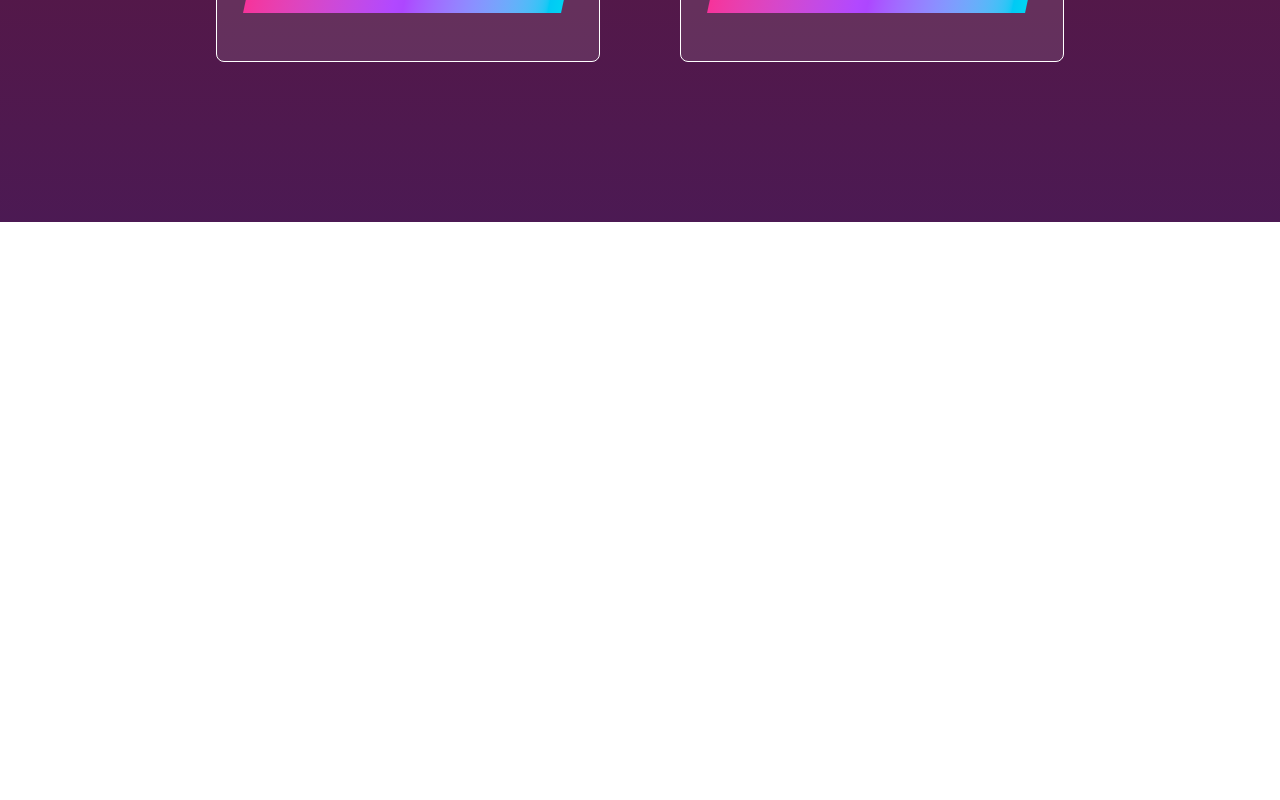
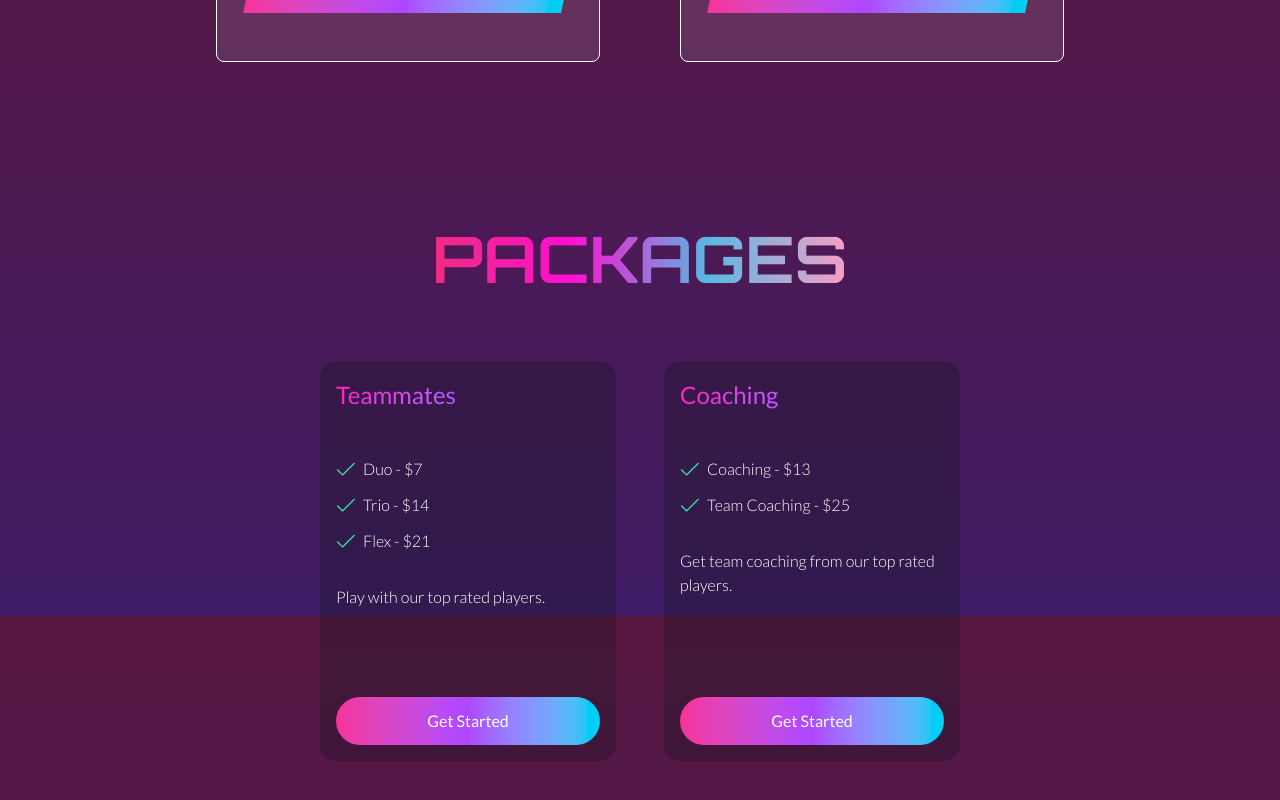
Before and after one commit to developeruzairsaleem/diffed, a Next.js app: page / in a window 1280 px wide. Shown: the part 1784-2584 px from the top of the page. Before the commit the page ends 2006 px from the top, so only its background shows below. Built offline with nearby package versions, Linux system fonts and the light colour scheme.

Commit message:
added packages section

```diff
--- a/src/app/page.tsx
+++ b/src/app/page.tsx
@@ -1,5 +1,6 @@
 import Coaching from "@/components/Coaching";
 import Navbar from "@/components/Navbar";
+import Packages from "@/components/Packages";
 import Services from "@/components/Services";
 import Image from "next/image";
 
@@ -19,6 +20,7 @@ export default function Home() {
 
       <Coaching />
       <Services />
+      <Packages />
     </div>
   );
 }
--- a/src/components/NavButtons.tsx
+++ b/src/components/NavButtons.tsx
@@ -14,13 +14,13 @@ export default function Component() {
         onMouseLeave={() => setHoveredButton(null)}
       >
         <div
+          style={{ backgroundColor: "rgba(255,255,255,0.07)" }}
           className={`
-
               bg-gradient-to-r from-blue-400 via-purple-500 to-pink-500
               transform -skew-x-12
 
               transition-all duration-300 ease-out
-              ${hoveredButton === "login" ? "scale-105 brightness-110" : ""}
+              ${hoveredButton === "login" ? "scale-105" : ""}
               p-0.5
             `}
         >
@@ -49,13 +49,14 @@ export default function Component() {
         onMouseLeave={() => setHoveredButton(null)}
       >
         <div
+          style={{ backgroundColor: "rgba(255,255,255,0.07)" }}
           className={`
 
               bg-gradient-to-r from-pink-500 via-purple-500 to-cyan-400
               transform -skew-x-12
               px-5 py-3
               transition-all duration-300 ease-out
-              ${hoveredButton === "register" ? "scale-105 brightness-110" : ""}
+              ${hoveredButton === "register" ? "scale-105" : ""}
             `}
         >
           <div className="flex items-center justify-center h-full p-0.5 transform skew-x-12">
--- /dev/null
+++ b/src/components/Packages.tsx
@@ -0,0 +1,100 @@
+import { lato, orbitron } from "@/fonts/fonts";
+
+export default function Packages() {
+  const packages = [
+    {
+      name: "Teammates",
+      subpackage: [
+        {
+          name: "Duo",
+          price: "$7",
+        },
+        {
+          name: "Trio",
+          price: "$14",
+        },
+        {
+          name: "Flex",
+          price: "$21",
+        },
+      ],
+      text: "Play with our top rated players.",
+    },
+    {
+      name: "Coaching",
+      subpackage: [
+        {
+          name: "Coaching",
+          price: "$13",
+        },
+        {
+          name: "Team Coaching",
+          price: "$25",
+        },
+      ],
+      text: "Get team coaching from our top rated players.",
+    },
+  ];
+
+  return (
+    <div className="pb-20">
+      <div className="flex mx-auto justify-center px-4">
+        <h2 className="gradient-text">PACKAGES</h2>
+      </div>
+      <div className="flex justify-center gap-12 mt-16 max-w-2xl w-full px-4 mx-auto">
+        {packages.map((indPack, idx) => {
+          return (
+            <div
+              className="bg-[#13161B] w-1/2 flex flex-col p-4 rounded-2xl"
+              style={{
+                backgroundColor: "rgba(19,22,27,0.3)",
+                minHeight: "400px",
+              }}
+              key={idx}
+            >
+              <h3
+                className={`${lato.className} pb-8 bg-clip-text text-transparent`}
+                style={{
+                  fontSize: "1.5rem",
+                  backgroundImage:
+                    "linear-gradient(90deg, #FF23C1 0%, #C657FF 35%, #7B5FFF 60%, #AEEBFF 100%)",
+                  WebkitBackgroundClip: "text",
+                  WebkitTextFillColor: "transparent",
+                }}
+              >
+                {indPack.name}
+              </h3>
+              <div>
+                {indPack.subpackage.map((item, idx) => (
+                  <div className="flex my-3 items-center gap-2 ">
+                    <img src="images/tick.png" alt="check" />
+                    <div style={{ fontSize: "1rem", fontWeight: 300 }}>
+                      {item.name} - {item.price}
+                    </div>
+                  </div>
+                ))}
+              </div>
+              <p className="py-5" style={{ fontSize: "1rem", fontWeight: 300 }}>
+                {indPack.text}
+              </p>
+              <button
+                className={` ${lato.className} mt-auto relative cursor-pointer group
+
+            bg-gradient-to-r from-pink-500 via-purple-500 to-cyan-400
+
+            px-8 py-3
+            transition-all
+            hover:scale-105
+            rounded-4xl
+          `}
+              >
+                {" "}
+                Get Started
+              </button>
+            </div>
+          );
+        })}
+      </div>
+    </div>
+  );
+}
--- a/src/components/Services.tsx
+++ b/src/components/Services.tsx
@@ -41,7 +41,8 @@ desired rank.`,
       <div className="cards flex max-w-6xl w-full m-auto gap-20 justify-center">
         {cardData.map((card, idx) => (
           <div
-            className="p-4  flex flex-col w-1/3 border hover:scale-105 transition-all rounded-lg border-white"
+            key={idx}
+            className="p-4  flex flex-col w-1/3 border transition-all rounded-lg border-white"
             style={{ backgroundColor: "rgba(255,255,255,0.1)" }}
           >
             <img src={card.imagePath} alt="card image" />
```
Also changed, not shown: public/images/tick.png (added).
